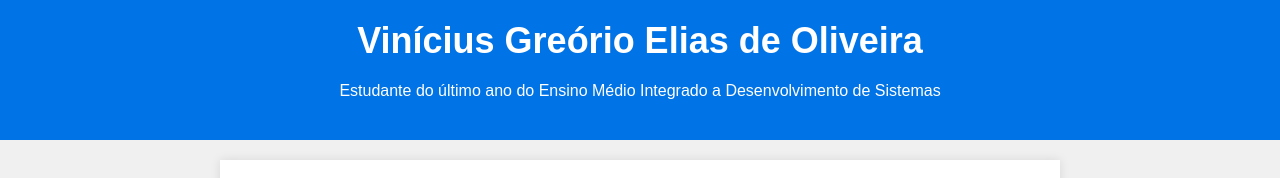
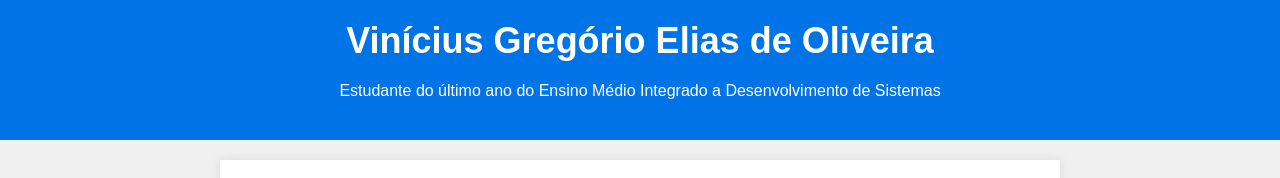
Before and after one commit to ViniciusGregorio/meu-curriculo, a plain HTML site: page index.html in a window 1280 px wide. Shown: the top 178 px of the page. Drawn offline with Linux system fonts and the light colour scheme.

Commit message:
Update index.html

```diff
--- a/index.html
+++ b/index.html
@@ -64,7 +64,7 @@
 </head>
 <body>
     <header>
-        <h1>Vinícius Greório Elias de Oliveira</h1>
+        <h1>Vinícius Gregório Elias de Oliveira</h1>
         <p>Estudante do último ano do Ensino Médio Integrado a Desenvolvimento de Sistemas</p>
     </header>
     <div class="container">
```
